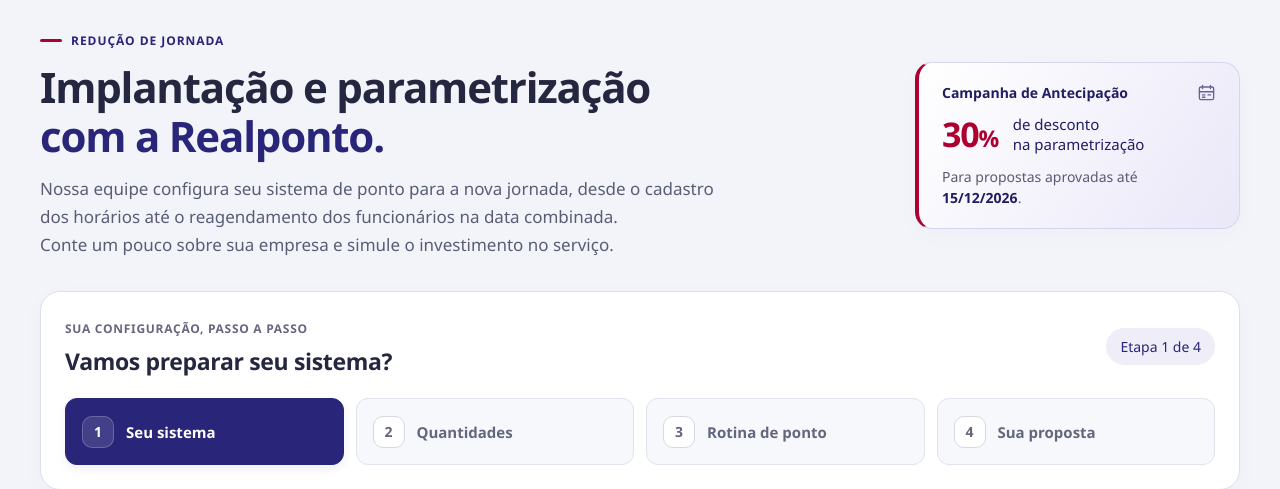
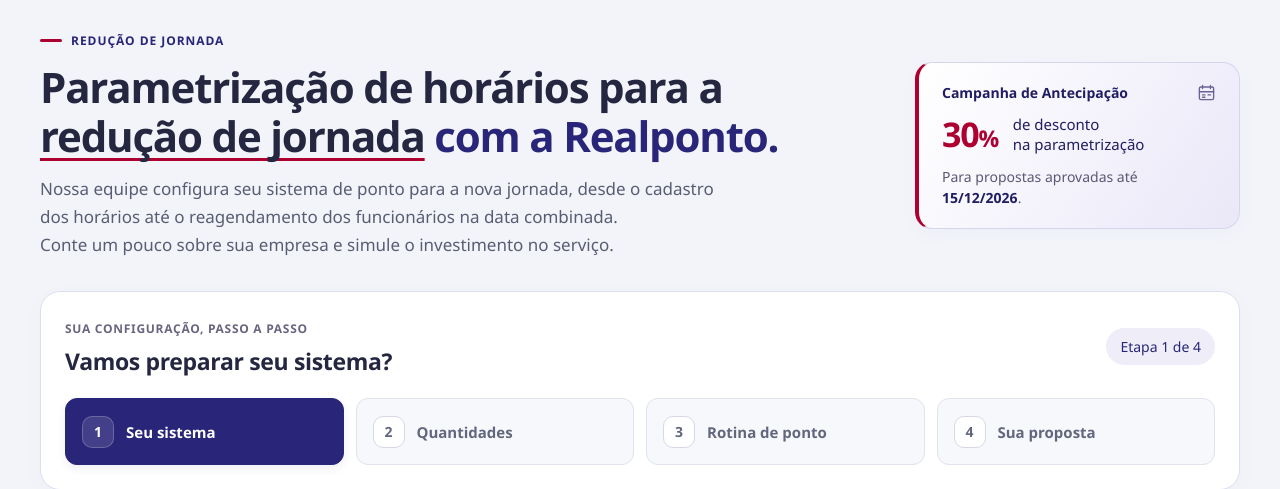
Before and after one commit to lucasprimitz/realponto-previa-cliente, a PHP site: page / in a window 1280 px wide. Shown: the part 136-625 px from the top of the page. Run offline with PHP 8.4, Linux system fonts and the light colour scheme.

Commit message:
Ajusta título da parametrização e destaque das formas de pagamento

```diff
--- a/customer-preview/index.html
+++ b/customer-preview/index.html
@@ -10,7 +10,7 @@
   <meta name="description" content="Serviço de implantação e parametrização da nova jornada pela Realponto: cadastro de horários, inativação dos antigos e reagendamento da equipe conforme o sistema e o escopo aprovado.">
   <title>Nova Jornada | Realponto</title>
   <link rel="icon" href="./assets/realponto-30-anos.png">
-  <link rel="stylesheet" href="./preview.css?v=atendente-suporte-1">
+  <link rel="stylesheet" href="./preview.css?v=pagamentos-tres-opcoes-1">
   <script type="module" src="./app.mjs"></script>
 </head>
 <body>
@@ -34,7 +34,7 @@
   </header>
   <main id="inicio">
     <section class="hero container" aria-labelledby="hero-title">
-      <div class="hero-copy"><p class="eyebrow"><span></span> REDUÇÃO DE JORNADA</p><h1 id="hero-title">Implantação e parametrização<br><em>com a Realponto.</em></h1><p>Nossa equipe configura seu sistema de ponto para a nova jornada, desde o cadastro dos horários até o reagendamento dos funcionários na data combinada.<br>Conte um pouco sobre sua empresa e simule o investimento no serviço.</p></div>
+      <div class="hero-copy"><p class="eyebrow"><span></span> REDUÇÃO DE JORNADA</p><h1 id="hero-title">Parametrização de horários para a <span class="hero-journey-highlight">redução de jornada</span> <em>com a Realponto.</em></h1><p>Nossa equipe configura seu sistema de ponto para a nova jornada, desde o cadastro dos horários até o reagendamento dos funcionários na data combinada.<br>Conte um pouco sobre sua empresa e simule o investimento no serviço.</p></div>
       <aside class="campaign-card" aria-label="Campanha de antecipação"><div class="campaign-top"><span class="offer-tag">Campanha de Antecipação</span><svg class="icon"><use href="#calendar"/></svg></div><div class="offer-value"><strong id="offer-percent">30<span>%</span></strong><span>de desconto<br>na parametrização</span></div><p>Para propostas aprovadas até <strong data-deadline>15/12/2026</strong>.</p></aside>
     </section>
     <section class="simulator container" id="simulador" aria-label="Simulação da configuração">
--- a/customer-preview/preview.css
+++ b/customer-preview/preview.css
@@ -46,6 +46,7 @@ svg.icon{width:22px;height:22px;fill:none;stroke:currentColor;stroke-width:1.7;s
 .eyebrow>span{width:22px;height:3px;background:var(--red);border-radius:2px}
 h1{font-size:42px;line-height:1.17;letter-spacing:-1.2px;margin:0;font-weight:730}
 h1 em{font-style:normal;color:var(--blue)}
+.hero-journey-highlight{text-decoration-line:underline;text-decoration-color:var(--red);text-decoration-thickness:3px;text-underline-offset:.14em;text-decoration-skip-ink:none}
 .hero-copy>p:last-child{color:var(--muted);font-size:17px;line-height:1.65;max-width:690px;margin:15px 0 0}
 .campaign-card{border:1px solid #d9d4ee;border-left:4px solid var(--red);border-radius:17px;background:linear-gradient(125deg,#fff,#eae7f8);color:var(--blue-deep);padding:20px 23px;box-shadow:var(--shadow)}
 .campaign-top{display:flex;align-items:center;justify-content:space-between;gap:14px}
@@ -512,8 +513,8 @@ select{cursor:pointer}
 .payment-option{position:relative;cursor:pointer;min-width:0}
 .payment-option input{position:absolute;opacity:0;width:1px;height:1px}
 .payment-card{display:flex;flex-direction:column;height:100%;padding:18px 16px;border:2px solid #e1e4ef;border-radius:14px;background:#f8f9fd;transition:border-color .15s,background .15s,box-shadow .15s}
-.payment-card-top{display:flex;justify-content:space-between;align-items:start;gap:10px;min-height:46px}
-.payment-card-top>strong{font-size:17px;line-height:1.35;color:var(--blue-deep)}
+.payment-card-top{display:flex;justify-content:space-between;align-items:start;gap:10px;min-height:60px}
+.payment-card-top>strong{font-size:24px;line-height:1.25;color:var(--blue-deep)}
 .payment-card-top .radio-dot{width:19px;height:19px;margin-top:2px}
 .payment-tag{display:inline-block;align-self:flex-start;font-size:12px;line-height:1.4;font-weight:650;background:#edeaf8;color:var(--blue);border:1px solid #dbd6ed;padding:5px 9px;border-radius:100px;margin:10px 0 16px}
 .payment-amount{display:block;color:var(--blue-deep);font-size:21px;line-height:1.4;letter-spacing:-.5px;margin-bottom:8px}
@@ -537,7 +538,6 @@ select{cursor:pointer}
  .wizard-grid.review-step{grid-template-columns:minmax(0,1fr)}
  .review-step .quote-aside{display:grid;grid-template-columns:1fr 1fr;gap:20px;align-items:start}
  .review-step .contact-fields{grid-template-columns:1fr 1fr}
- .payment-card-top{min-height:26px}
 }
 @media(max-width:600px){
  .proposal-overview{padding:24px 21px;border-radius:17px}
```
